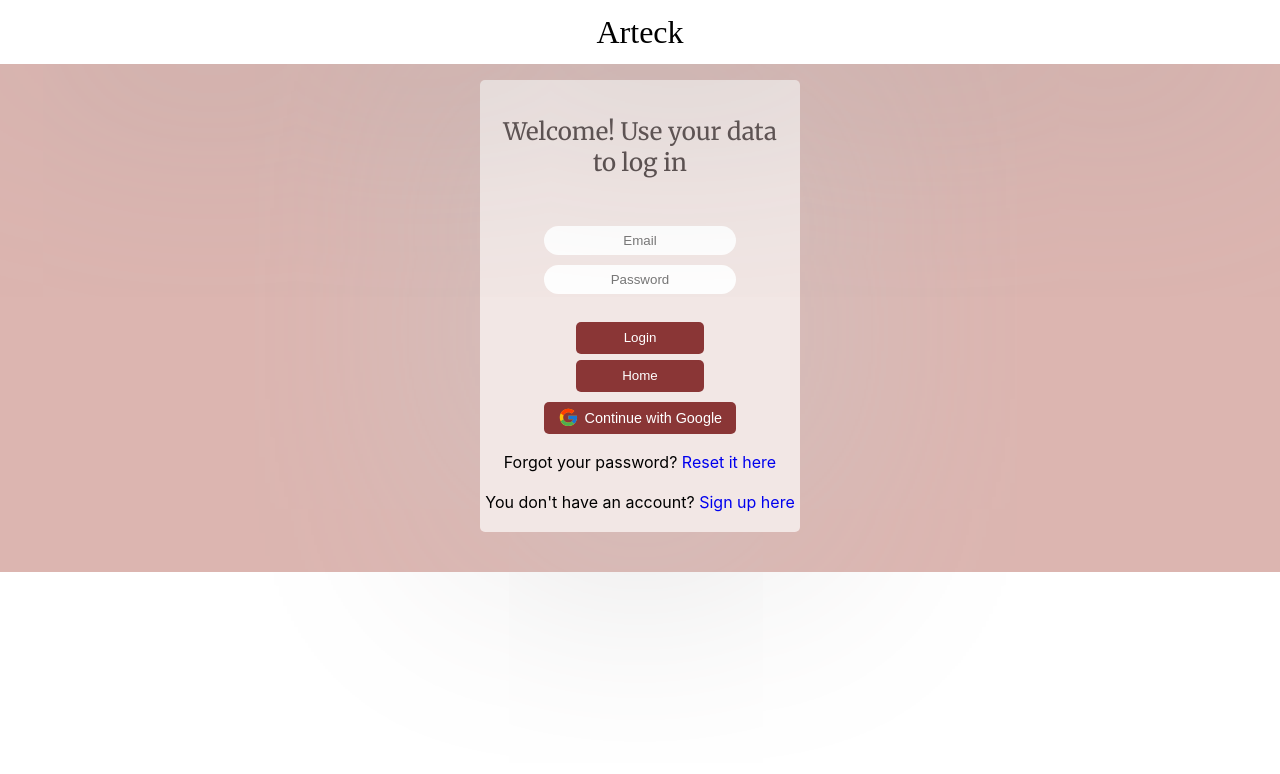
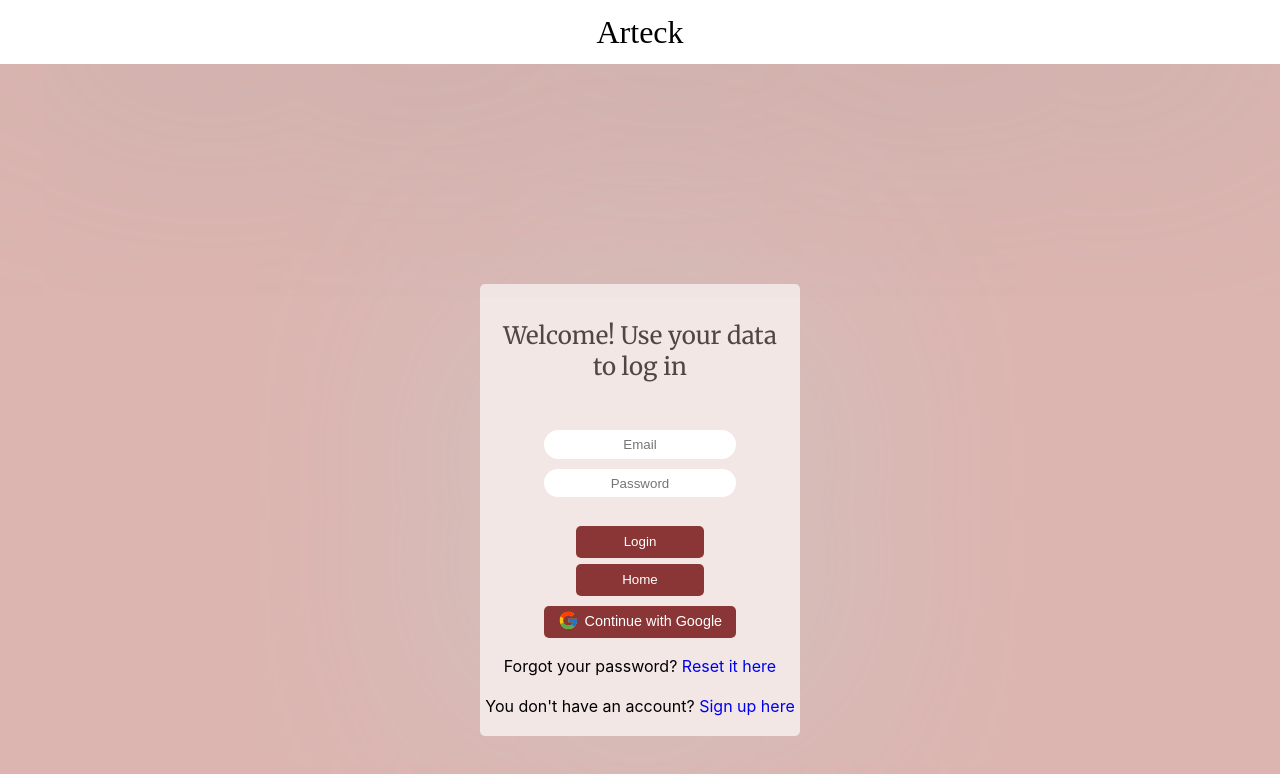
Before and after one commit to danidieep/PF-HENRY, a React (Create React App) app in the folder client/: page /LocalLogin in a window 1280 px wide. Shown: the top 774 px of the page. Built offline with nearby package versions, Linux system fonts and the light colour scheme; no server answers; a web font is replaced by a local one.

Commit message:
comp reset pw

```diff
--- a/client/src/components/ModulesCss/LogIn.module.css
+++ b/client/src/components/ModulesCss/LogIn.module.css
@@ -41,7 +41,7 @@
 .containerRegister {
     background-color: #DCB5B0;
     align-content: center;
-    height: auto;
+    min-height: 900px;
     padding: 40px;
     display: flex;
     align-items: center;
--- a/client/src/components/ResetPassword.jsx
+++ b/client/src/components/ResetPassword.jsx
@@ -44,7 +44,7 @@ export default function ResetPassword() {
 
         <div className={styles.formContainer}>
           <form>
-            <h3>Reset your password</h3>
+            <h2 className={styles.LoginMsg}>Reset your password</h2>
             <div className={styles.optForm}>
               <input
                 name="email"
```
